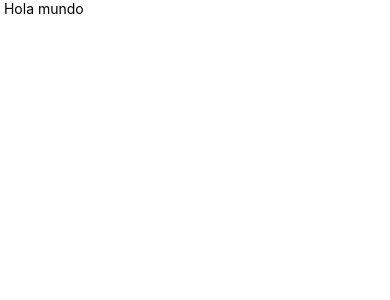
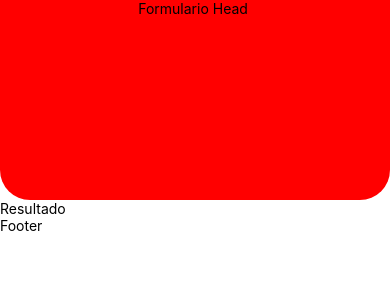
Before and after one commit to davidroman-hub/Taxes-Quote, a React Native app: screen / in a window 390 px wide. Shown: the top 300 px of the page. Built offline with nearby package versions, Linux system fonts and the light colour scheme.

Commit message:
creating structure

```diff
--- a/App.js
+++ b/App.js
@@ -1,14 +1,36 @@
-import React from 'react'
+import React,{Fragment} from 'react'
 import {StyleSheet, View, Text, SafeAreaView} from 'react-native'
 
 
 const App = () => {
   return (
-    <SafeAreaView>
-         <Text> Hola mundo</Text>
-    </SafeAreaView>
+    <Fragment>
+      {/* <> */}
+          <SafeAreaView style={styles.safeArea}>
+            <Text>Formulario Head </Text>
+          </SafeAreaView>
 
+          <View>
+            <Text>Resultado</Text>
+          </View>
+
+          <View>
+            <Text>Footer</Text>
+          </View>
+     {/* </> */}
+    </Fragment>
   )
 }
 
+
+const styles = StyleSheet.create({
+  safeArea: {
+    backgroundColor: '#f00',
+    height:200,
+    borderBottomLeftRadius:30,
+    borderBottomRightRadius:30,
+    alignItems:"center"
+  }
+})
+
 export default App
```
